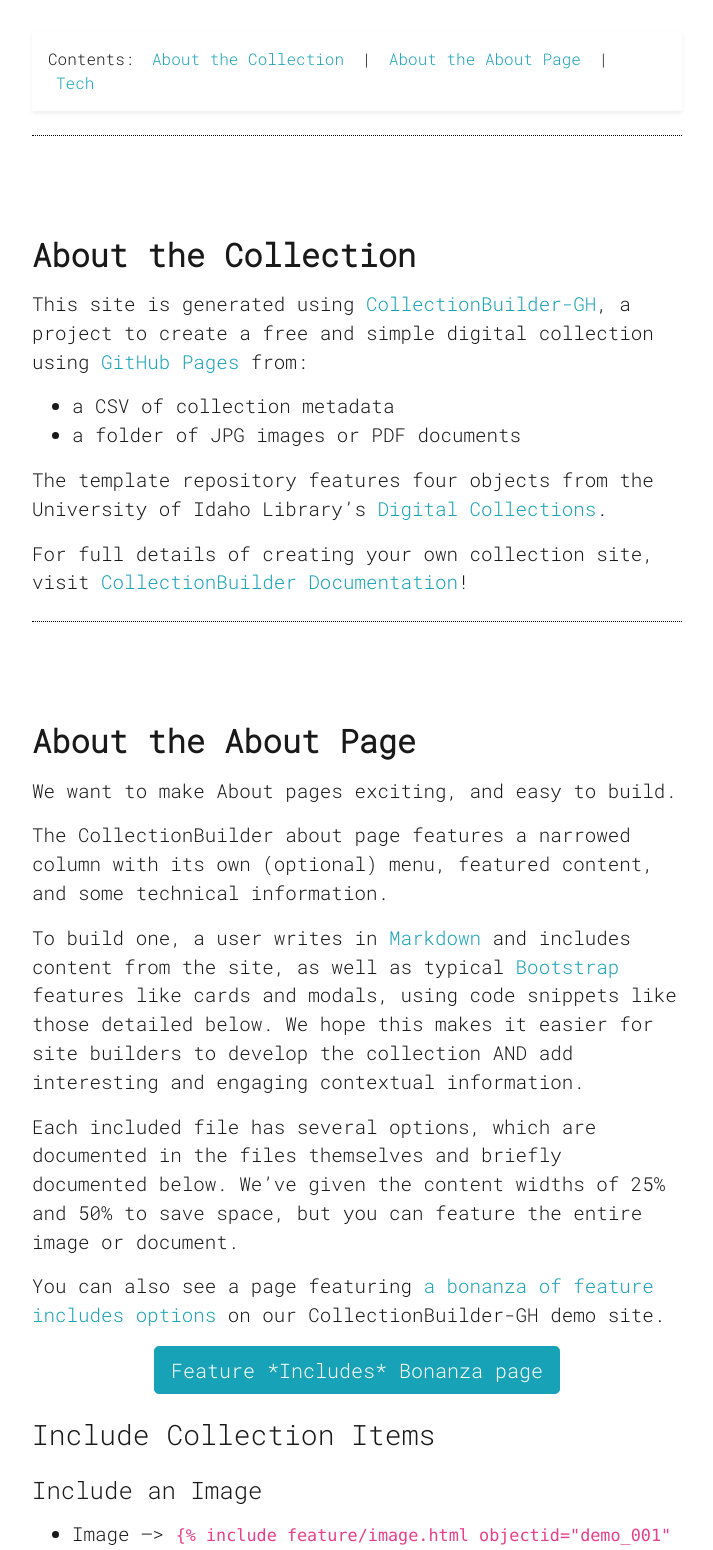
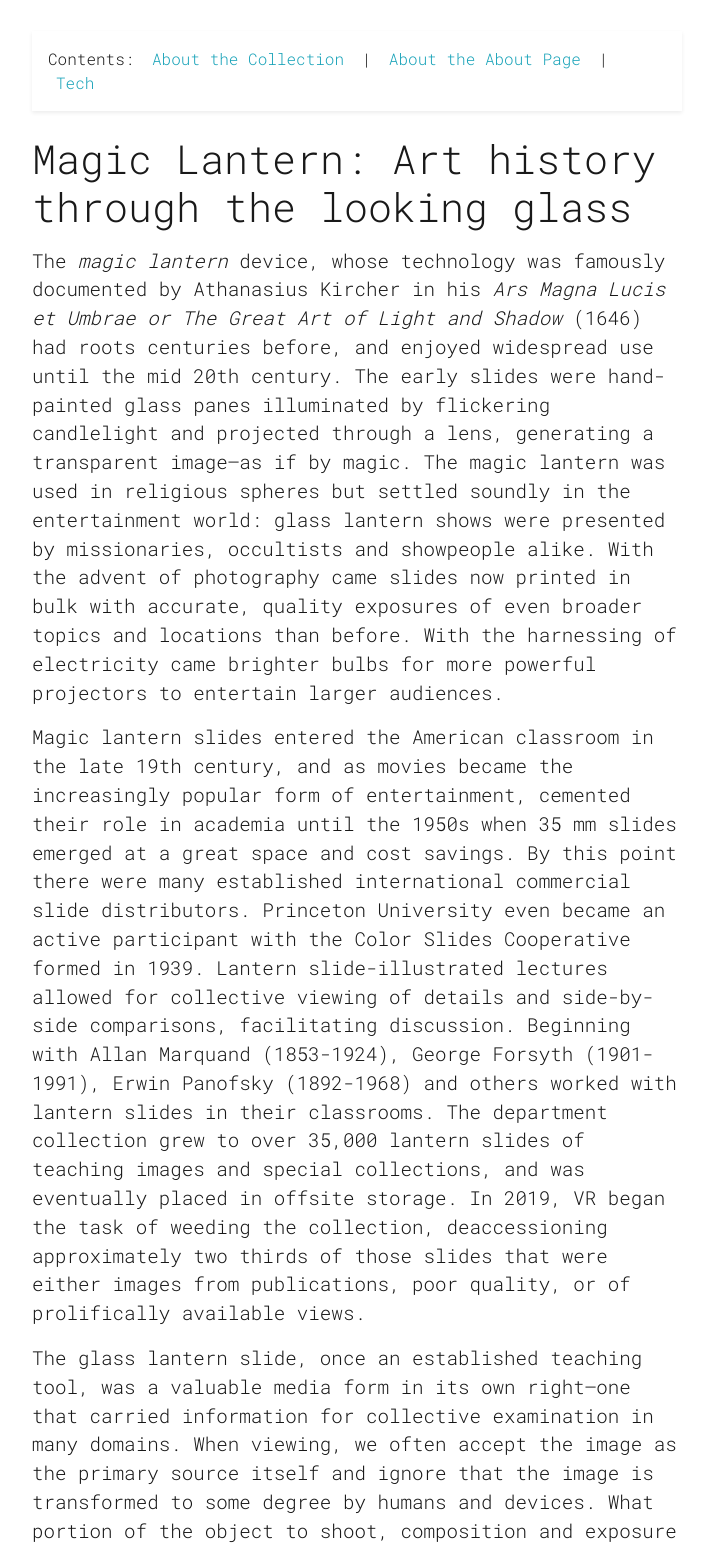
Before and after one commit to puvisres/Lantern_Slides, a Jekyll site: the page built from pages/about.md, in a window 1280 px wide. Shown: the part 450-2000 px from the top of the page, without its empty margins (283-996 px from the left). Built offline with Jekyll 4.4.1, drawn with Linux system fonts in a browser that asks for light colours; some of the changed text lies outside the part shown.

Commit message:
Deleted blocks on home page, added text on about page

```diff
--- a/pages/about.md
+++ b/pages/about.md
@@ -8,20 +8,22 @@
 # Look in _includes/feature for options to easily add features to the page
 ---
 
-{% include feature/jumbotron.html objectid="vs_ls_09" %}
+{% include feature/jumbotron.html objectid="vs_ls_009" %}
 
 {% include feature/nav-menu.html sections="About the Collection;About the About Page" %}
 
-## About the Collection
+# Magic Lantern: Art history through the looking glass
 
-This site is generated using [CollectionBuilder-GH](https://collectionbuilding.github.io/gh/), a project to create a free and simple digital collection using [GitHub Pages](https://pages.github.com/) from:
+The *magic lantern* device, whose technology was famously documented by Athanasius Kircher in his *Ars Magna Lucis et Umbrae or The Great Art of Light and Shadow* (1646) had roots centuries before, and enjoyed widespread use until the mid 20th century. The early slides were hand-painted glass panes illuminated by flickering candlelight and projected through a lens, generating a transparent image--as if by magic. The magic lantern was used in religious spheres but settled soundly in the entertainment world: glass lantern shows were presented by missionaries, occultists and showpeople alike. With the advent of photography came slides now printed in bulk with accurate, quality exposures of even broader topics and locations than before. With the harnessing of electricity came brighter bulbs for more powerful projectors to entertain larger audiences.
 
-- a CSV of collection metadata
-- a folder of JPG images or PDF documents
+Magic lantern slides entered the American classroom in the late 19th century, and as movies became the increasingly popular form of entertainment, cemented their role in academia until the 1950s when 35 mm slides emerged at a great space and cost savings. By this point there were many established international commercial slide distributors. Princeton University even became an active participant with the Color Slides Cooperative formed in 1939. Lantern slide-illustrated lectures allowed for collective viewing of details and side-by-side comparisons, facilitating discussion. Beginning with Allan Marquand (1853-1924), George Forsyth (1901-1991), Erwin Panofsky (1892-1968) and others worked with lantern slides in their classrooms. The department collection grew to over 35,000 lantern slides of teaching images and special collections, and was eventually placed in offsite storage. In 2019, VR began the task of weeding the collection, deaccessioning approximately two thirds of those slides that were either images from publications, poor quality, or of prolifically available views.
 
-The template repository features four objects from the University of Idaho Library's [Digital Collections](https://www.lib.uidaho.edu/digital).
+The glass lantern slide, once an established teaching tool, was a valuable media form in its own right–one that carried information for collective examination in many domains. When viewing, we often accept the image as the primary source itself and ignore that the image is transformed to some degree by humans and devices. What portion of the object to shoot, composition and exposure are determined by photographers. Color, brightness, and scale vary depending on the projecting equipment. From image-making to displaying, every step is a re-creation of the original object: lantern slide technology played a role in teaching art history while also being a part of it.
 
-For full details of creating your own collection site, visit [CollectionBuilder Documentation](https://collectionbuilder.github.io/cb-docs/)!
+Before the digital image fundamentally changed the visual copy–and the way we view–there were projected surrogates that had us just as captivated. What was first seen as enchanting became the stalwart (and outdated) reference material being deaccessioned today. This installation presents a selection of VR lantern slides and their trappings. You will find images of the magic lantern apparatus, of slide notations and storage, and principally, prints of the image projections. Finally, you are invited to view a variety of glass lantern slides themselves: feel free to turn on the lightbox in 2N7. It is our hope that you get an impression of the materiality and tangibility of this engaging analog process. And with that, an element of surprise.
+
+[Visual Resources](https://visualresources.princeton.edu/)
+
 
 <!-- IMPORTANT!!! DELETE this comment and the include below when you are finished editing this page for your collection. The include below introduces about page features. They will show up on your collection's about page until you delete it.  -->
 {% include cb/about_the_about.md %}
```
Also changed, not shown: _layouts/home-infographic.html (+4 -7 lines).
